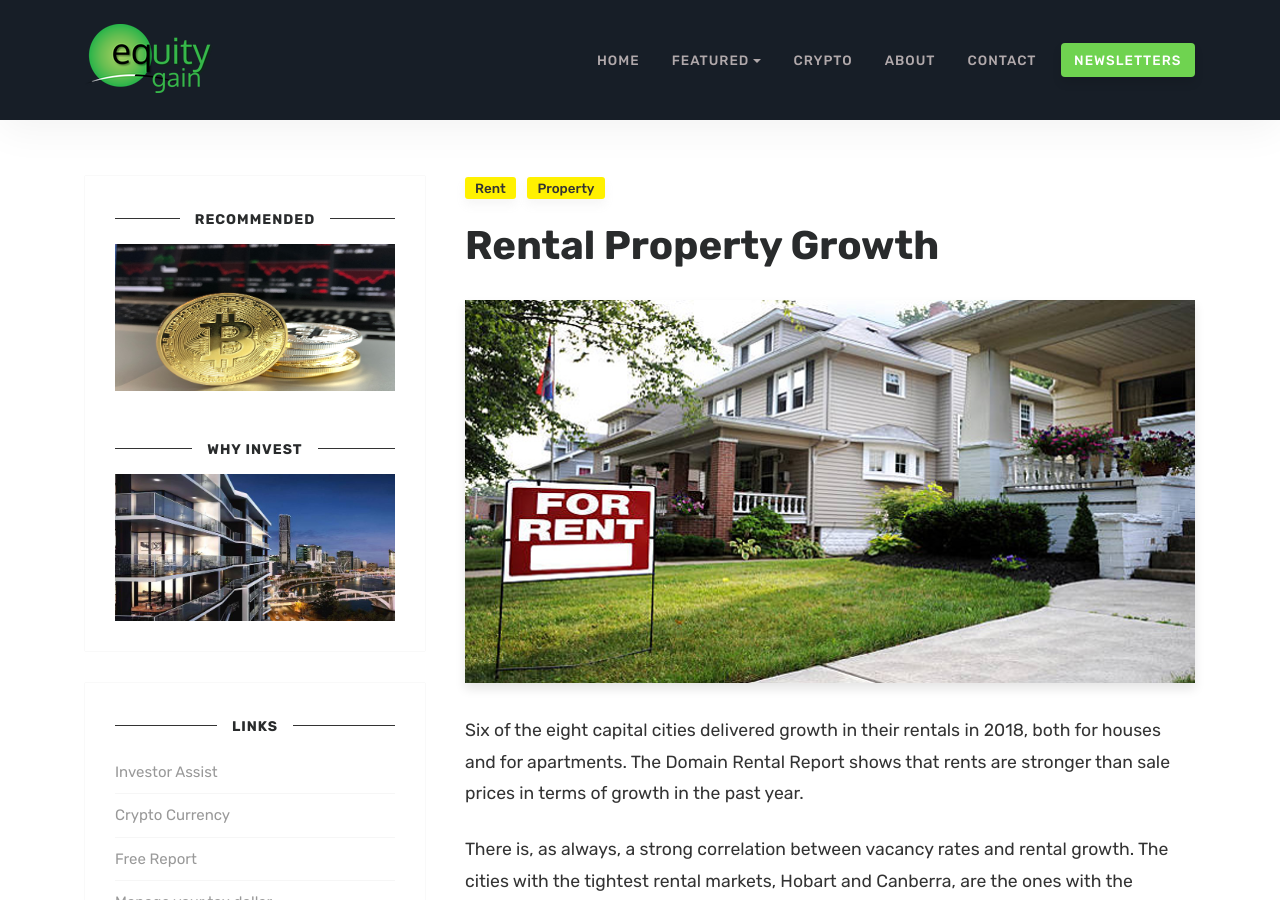
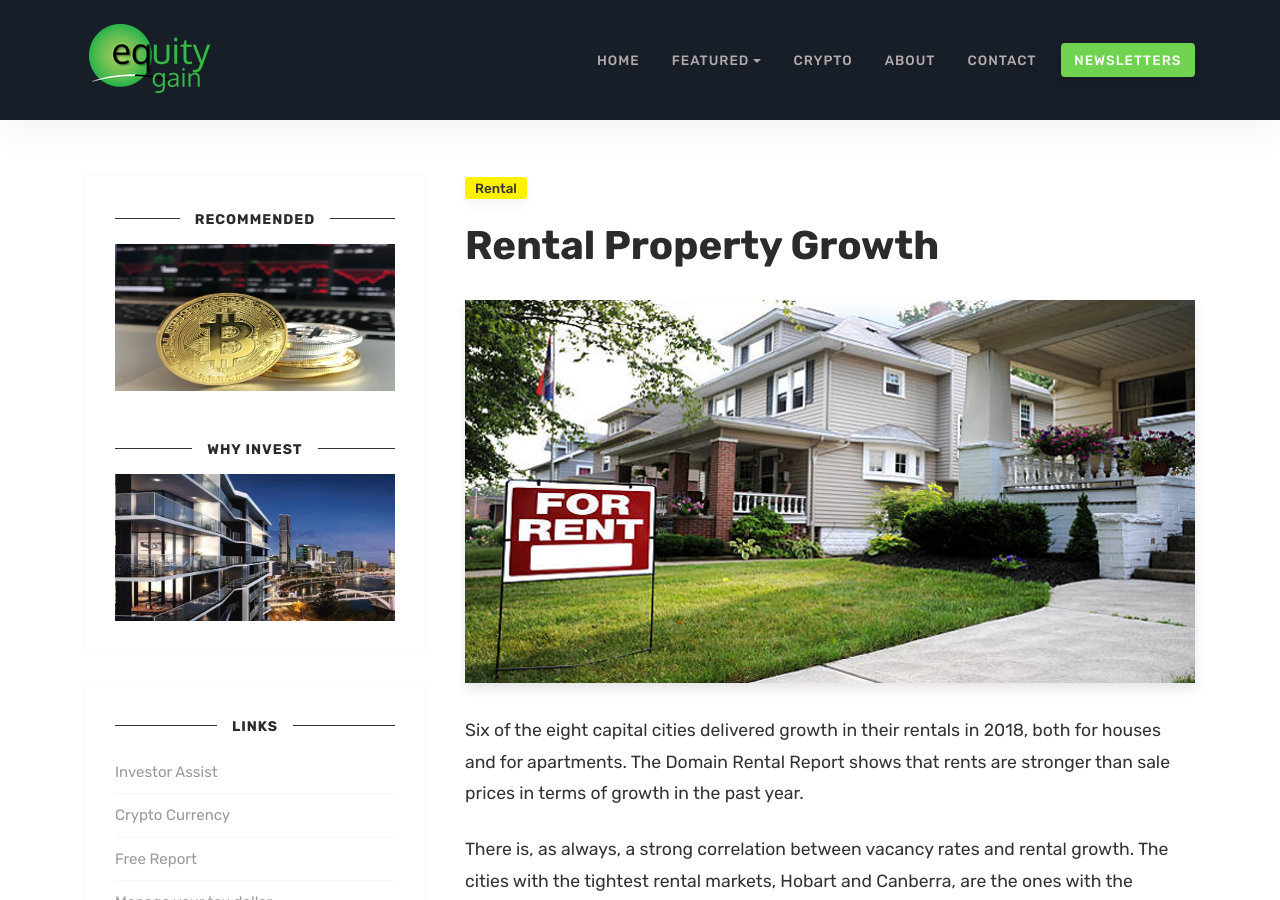
Before and after one commit to equitygain/blogs, a Jekyll site: the page built from _posts/2019-01-18-rental.md, in a window 1280 px wide and 900 px high. Built offline with Jekyll 4.4.1, drawn with Linux system fonts in a browser that asks for light colours; comment, search, counter and statistics services are not loaded.

Commit message:
Update 2019-01-18-rental.md

```diff
--- a/_posts/2019-01-18-rental.md
+++ b/_posts/2019-01-18-rental.md
@@ -2,7 +2,7 @@
 layout: post
 title:  "Rental Property Growth"
 author: EG
-categories: [ Rent, Property ]
+categories: [ Rental ]
 image: assets/images/forRent.png
 ---
 Six of the eight capital cities delivered
```
